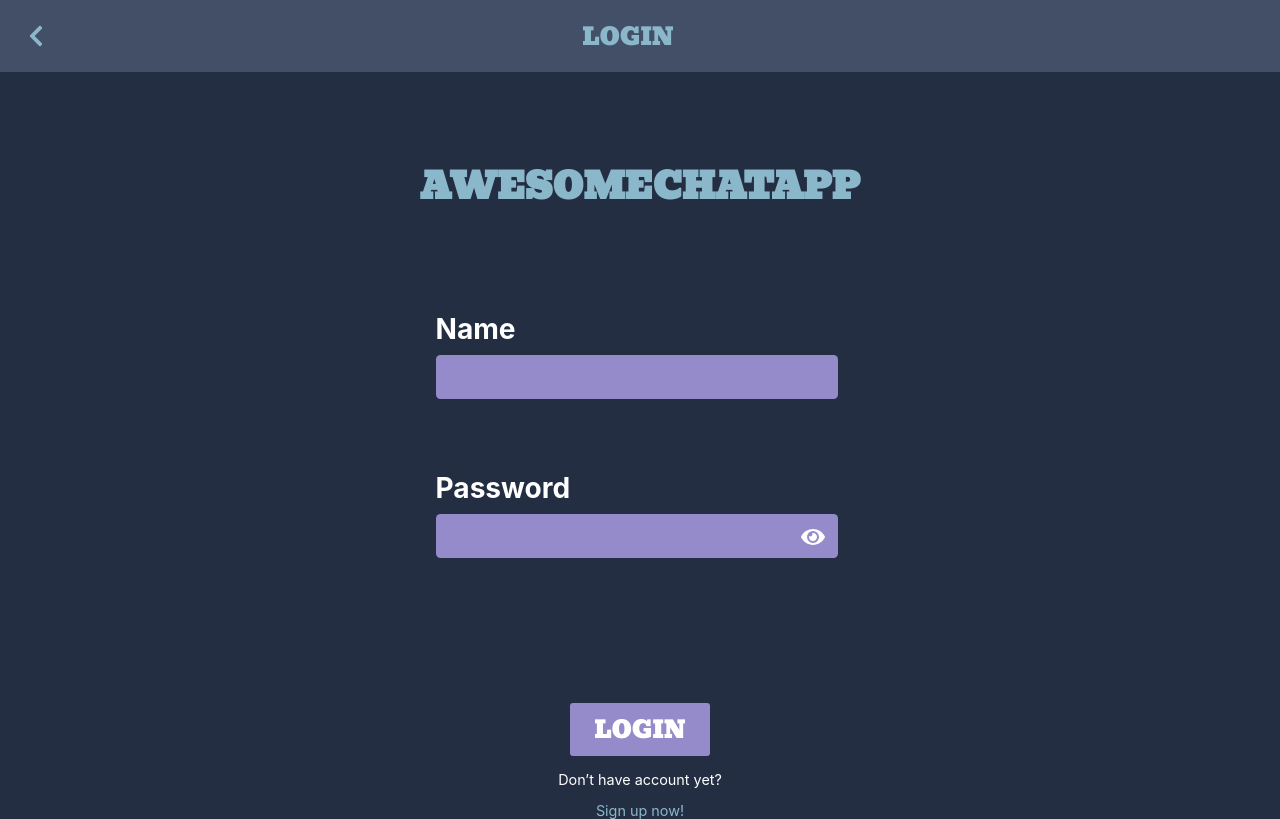
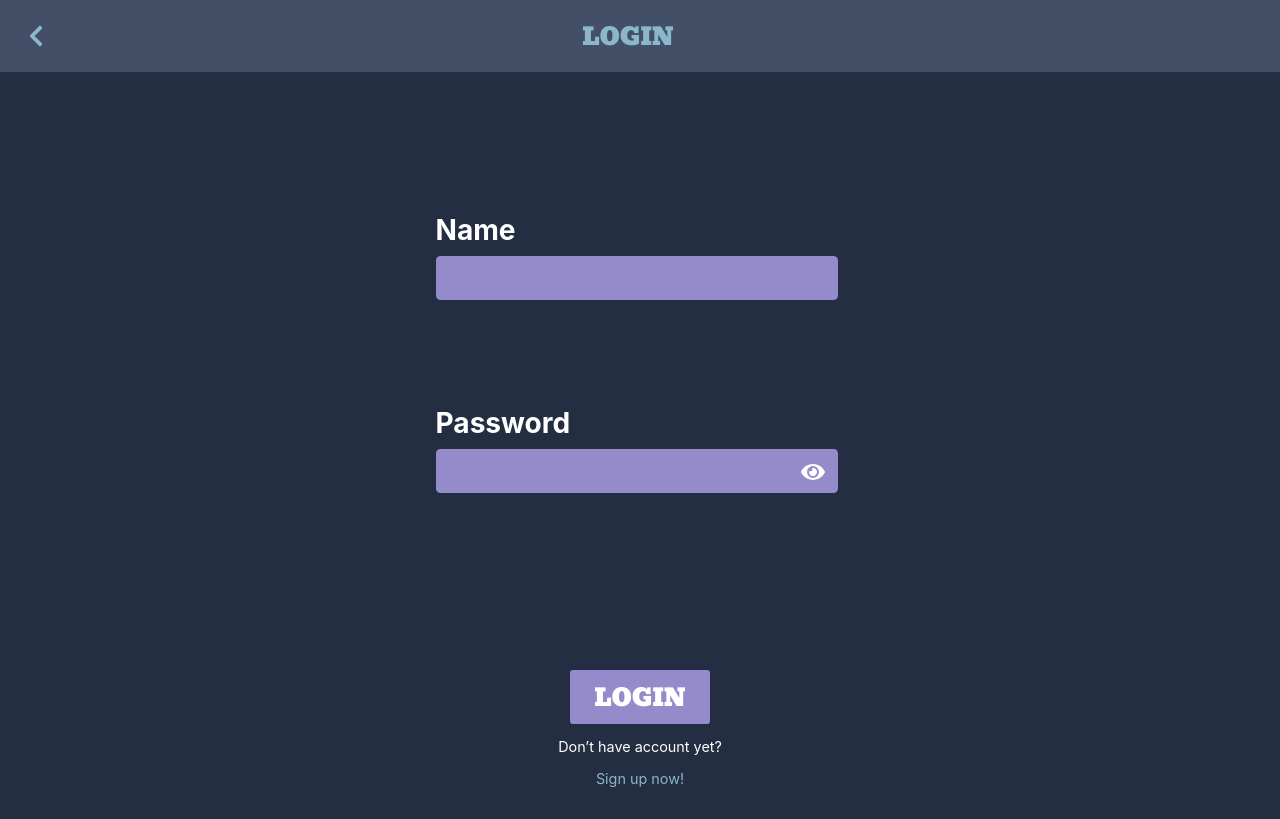
Before and after one commit to JoniLauk/awesomechatapp, a React (Create React App) app in the folder frontend/: page /login in a window 1280 px wide. Built offline with nearby package versions, Linux system fonts and the light colour scheme; no server answers.

Commit message:
settings fix

```diff
--- a/frontend/src/components/Login.js
+++ b/frontend/src/components/Login.js
@@ -90,7 +90,6 @@ function Login({ setCurrentUser, setRoomName }) {
       {not ? <Notification message={notContent}></Notification> : ''}
       <div>
         <form className="loginForm" onSubmit={handleLogin}>
-          <h1>AWESOMECHATAPP</h1>
           <div className="loginFormDiv">
             <h3>Name</h3>
             <input
--- a/frontend/src/components/Settings.js
+++ b/frontend/src/components/Settings.js
@@ -1,5 +1,5 @@
 import React, { useEffect, useState } from 'react';
-import { BrowserRouter as useHistory } from 'react-router-dom';
+import { BrowserRouter as Router, useHistory } from 'react-router-dom';
 import { deleteAccount } from '../services/userService';
 import {
   getUser,
@@ -23,9 +23,9 @@ function Settings({ setRoomName }) {
     myStorage.getItem('currentTheme')
   );
 
-  useEffect(() => {
+  /*useEffect(() => {
     setRoomName('SETTINGS');
-  });
+  });*/
 
   const logout = () => {
     setUser(null);
--- a/frontend/src/components/stylesheets/app.css
+++ b/frontend/src/components/stylesheets/app.css
@@ -150,7 +150,8 @@ body .roomList, html .roomList {
   flex-direction: column;
   padding: 1em 0 0 0;
   height: 75vh;
-  overflow: scroll;
+  overflow-y: scroll;
+  overflow-x: auto;
   display: flex;
   align-items: center;
   box-shadow: 12.5px 12.5px 12.5px rgba(0, 0, 0, 0.15), 100px 100px 100px rgba(0, 0, 0, 0.075);
@@ -588,17 +589,17 @@ body .loginForm input:hover, html .loginForm input:hover {
   filter: brightness(1.2);
   cursor: pointer;
 }
-body .loginForm h1, html .loginForm h1 {
+body .loginForm h2, html .loginForm h2 {
   font-family: Bevan;
   font-size: 1.5em;
 }
-.theme-nightly body .loginForm h1, .theme-nightly html .loginForm h1 {
+.theme-nightly body .loginForm h2, .theme-nightly html .loginForm h2 {
   color: #8bb7ca;
 }
-.theme-brome body .loginForm h1, .theme-brome html .loginForm h1 {
+.theme-brome body .loginForm h2, .theme-brome html .loginForm h2 {
   color: #2c5784;
 }
-.theme-peachesncream body .loginForm h1, .theme-peachesncream html .loginForm h1 {
+.theme-peachesncream body .loginForm h2, .theme-peachesncream html .loginForm h2 {
   color: #f67e7d;
 }
 body .loginForm h3, html .loginForm h3 {
--- a/frontend/src/sass/login.sass
+++ b/frontend/src/sass/login.sass
@@ -23,7 +23,7 @@
     input
         @include buttons-hover-effect
 
-    h1
+    h2
         @include theme-aware('color', 'loginLink-color')
         font-family: Bevan
         font-size: 1.5em
--- a/frontend/src/sass/rooms.sass
+++ b/frontend/src/sass/rooms.sass
@@ -9,7 +9,7 @@
 	padding: 1em 0 0 0
 	height: 75vh
 	overflow-y: scroll
-	overflow-x: hidden
+	overflow-x: auto
 	display: flex
 	align-items: center
 	box-shadow: 12.5px 12.5px 12.5px rgba(0, 0, 0, 0.15), 100px 100px 100px rgba(0, 0, 0, 0.075)
```
